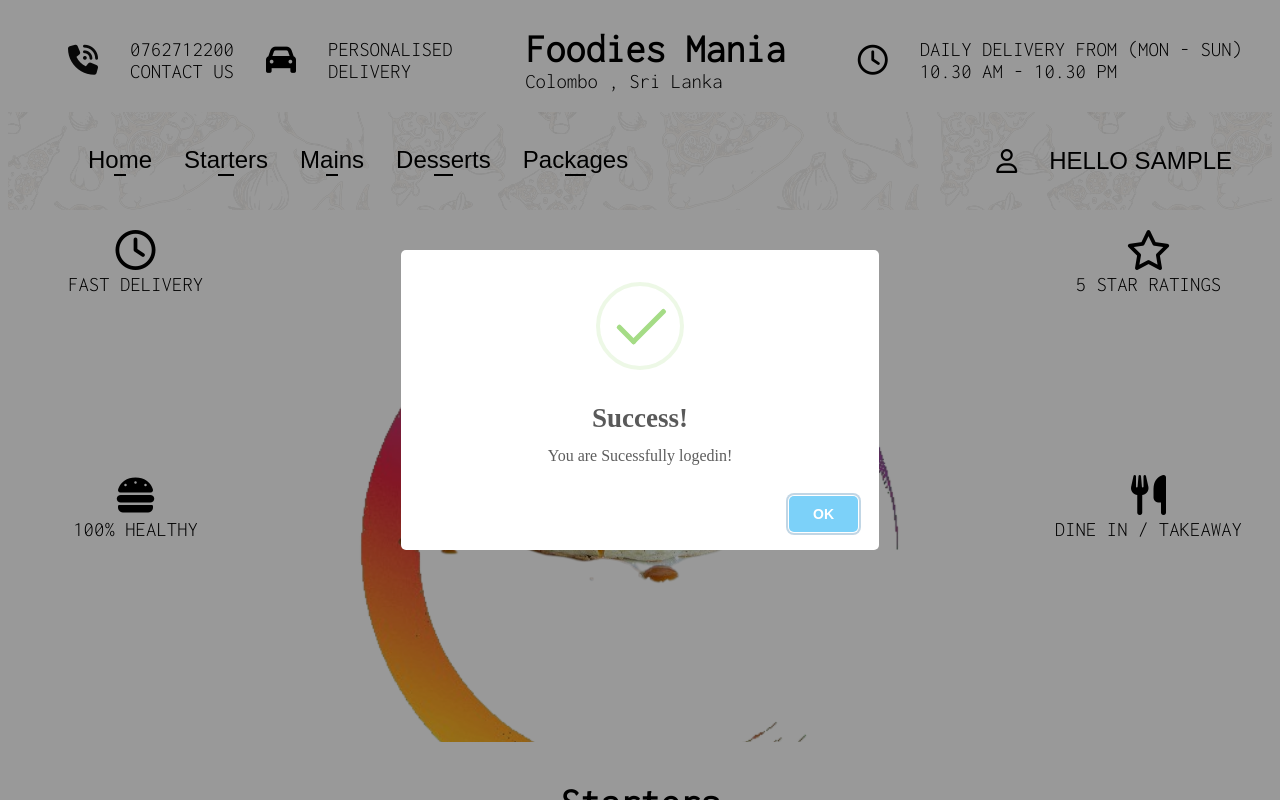
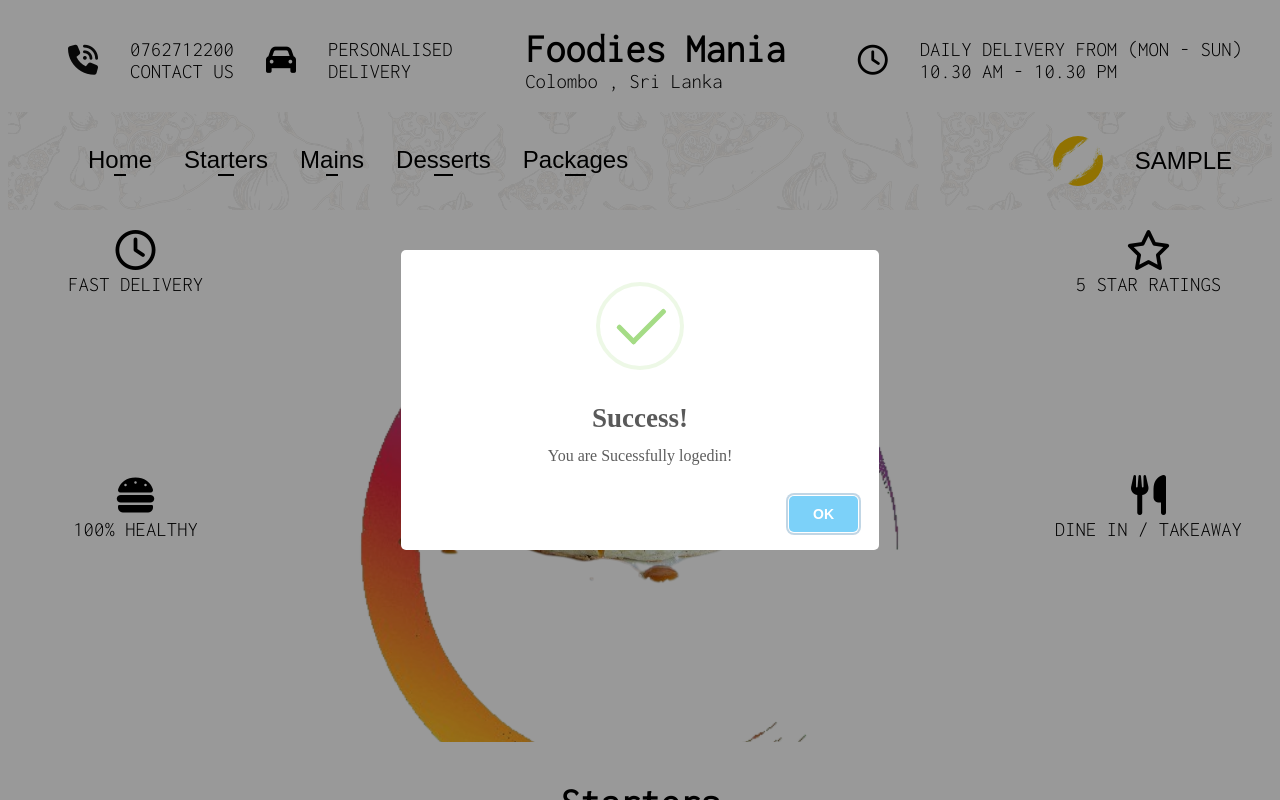
Before and after one commit to SachinUthpala/Food-Dilivery-System-PHP, a PHP site: page /Food-Dilivery-System/Home/home.php in a window 1280 px wide. Run offline with PHP 8.4, Linux system fonts and the light colour scheme; the visitor is signed in with stand-in values (Sample User, id 1); some libraries are stand-ins or nearby versions.

Commit message:
profileSettings

```diff
--- a/Home/home.css
+++ b/Home/home.css
@@ -389,3 +389,11 @@ nav ul li:hover:after {
 }
 
 /*end of ther footer section*/
+
+
+.profile-img{
+    cursor: pointer;
+    width: 50px;
+    height: 50px;
+    border-radius: 100%;
+}
--- a/Home/home.php
+++ b/Home/home.php
@@ -9,6 +9,8 @@
     header("Location: http://localhost/Food-Dilivery-System");
   }
 
+  // Turn off all error reporting
+  error_reporting(0);
 
   //cheacking !not important
   if($_SESSION["LoginOnce"] == null){
@@ -113,13 +115,13 @@
         ></i>
       </div>
       <div class="nav2 flexGap">
-        <i class="fa-regular fa-user namess" style="cursor:pointer;" onclick="location.href = '/profile/profile.php';" ></i>
-        <span style="text-transform: uppercase;cursor:pointer;" class="namess">
+        <img src="../imgs/Web-img/img01.jpg" alt="" class="profile-img" onclick="location.href = '../profile/profile.php';" >
+        <span style="text-transform: uppercase;cursor:pointer;" class="namess" onclick="function5()">
           <?php
             if (empty($_SESSION["userName"])){
               echo "ERR";
             }else{
-              echo "HELLO ".$_SESSION["userName"] ;
+              echo "".$_SESSION["userName"] ;
             }
           ?>
         </span>
@@ -366,5 +368,31 @@
     <!--end of the footer-->
     <script src="../script/app.js"></script>
     <script src="../script/login.js"></script>
+
+
+
+
+
+     <!--sweet alert-->
+    <script>
+            function function5() {
+                swal({
+                title: "Are you sure?",
+                text: "Do you want to exsit?",
+                icon: "warning",
+                buttons: true,
+                dangerMode: true,
+                })
+                .then((willDelete) => {
+                if (willDelete) {
+                    location.href = "../configs/logins&registrations/logOut.php";
+                } else {
+                    swal("Your file is safe!");
+                }
+                });
+            }
+    </script>
+
+
   </body>
 </html>
```
Also changed, not shown: Profile/profile.php (+23 -17 lines), configs/logins&registrations/logOut.php (added, +10 -0 lines), configs/profileSettings/profileSettings.php (added).
